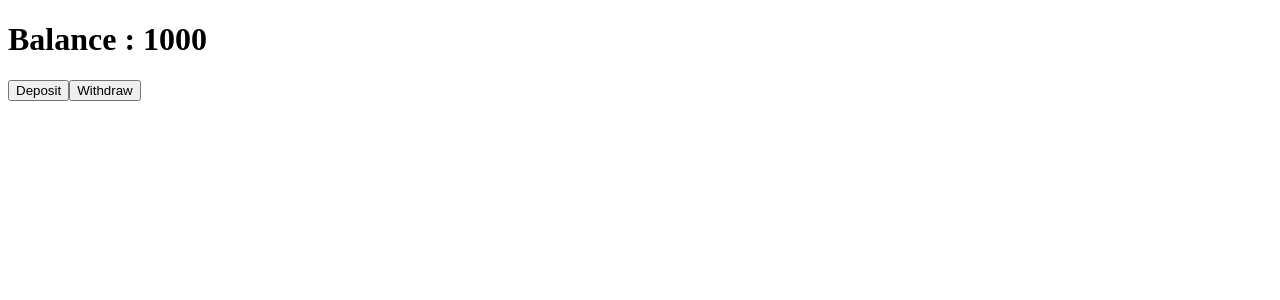
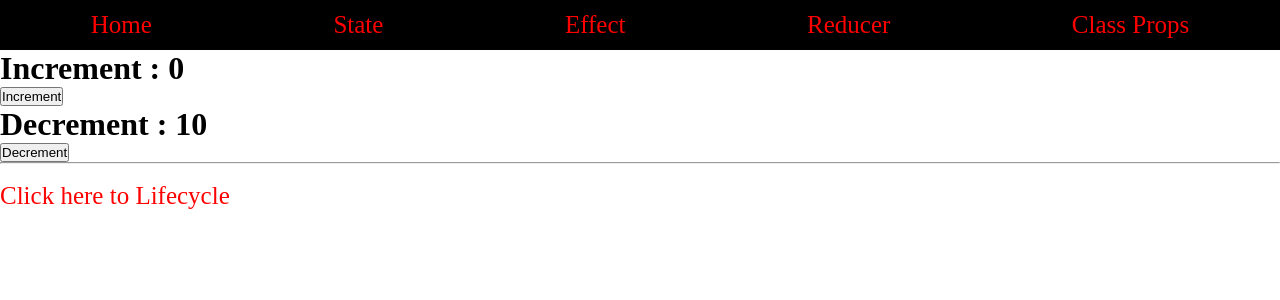
Before and after one commit to Sathish7Kumar/batch2, a React (Vite) app: page /effect in a window 1280 px wide. Shown: the top 300 px of the page. Built offline with nearby package versions, Linux system fonts and the light colour scheme.

Commit message:
r-r-dom 01.05

```diff
--- a/package.json
+++ b/package.json
@@ -11,7 +11,8 @@
   },
   "dependencies": {
     "react": "^18.2.0",
-    "react-dom": "^18.2.0"
+    "react-dom": "^18.2.0",
+    "react-router-dom": "^6.23.0"
   },
   "devDependencies": {
     "@types/react": "^18.2.66",
--- a/src/App.css
+++ b/src/App.css
@@ -0,0 +1,24 @@
+*{
+    margin: 0;
+    padding: 0;
+}
+a{
+    color: red;
+    text-decoration: none;
+    font-size: 25px;
+}
+ul{
+    list-style: none;
+}
+
+nav{
+    background-color: black;
+    height: 50px;
+}
+
+nav ul{
+    height: 50px;
+    display: flex;
+    justify-content: space-around;
+    align-items: center;
+}
--- a/src/App.jsx
+++ b/src/App.jsx
@@ -8,6 +8,10 @@ import Effect from './pages/Effect'
 import Home1 from './pages/contectClass/Home1'
 import { createContext } from 'react'
 import Reducer from './pages/Reducer'
+import { BrowserRouter,Routes,Route } from 'react-router-dom'
+import HomepageRoute from './pages/HomepageRoute'
+import Navigation from './pages/Navigation'
+
 
 export const NameContext = createContext()
 export const BalanceContext = createContext()
@@ -18,24 +22,21 @@ export const BalanceContext = createContext()
   const [balance, setbalance] = useState(1000)
 
     return (
-      // <>
-      // {/* <h1>React Class </h1>
-      // <ClassProps mobile="Samsung"/>
-      // <FuncProps order="iphone" price="1500"/>
-      // <State/> */}
-      // {/* <Lifecycle/> */}
-      // {/* <Effect/> */}
-      // <Home1 name={name}/>
-      // </>
-      // <>
-      // <NameContext.Provider value={name}>
-      //   <Home1/>
-      // </NameContext.Provider>
-      // </>
       <>
-      <BalanceContext.Provider value={balance}>
-        <Reducer/>
+     <BrowserRouter>
+     <Navigation/>
+     <BalanceContext.Provider value={balance}>
+      <Routes>
+      <Route path='/' element={<HomepageRoute/>} />
+      <Route path='/reducer' element={<Reducer/>} />
+      <Route path='/state' element={<State/>} />
+      <Route path='/effect' element={<Effect/>} />
+      <Route path='/classprops' element={<ClassProps/>} />
+      <Route path='/funcprops' element={<FuncProps/>} />
+      <Route path='/lifecycle' element={<Lifecycle/>} />
+      </Routes>
       </BalanceContext.Provider>
+     </BrowserRouter>
       </>
     )
 }
--- /dev/null
+++ b/src/App2.jsx
@@ -0,0 +1,23 @@
+import React from 'react'
+import {BrowserRouter,Routes,Route} from 'react-router-dom'
+import HomepageRoute from './pages/HomepageRoute'
+import State from './pages/State'
+import Effect from './pages/Effect'
+import Navigation from './pages/Navigation'
+
+const App2 = () => {
+  return (
+    <>
+    <BrowserRouter>
+    <Navigation/>
+    <Routes>
+        <Route path='/' element={<HomepageRoute/>} />
+        <Route path='/state' element={<State/>} />
+        <Route path='/effect' element={<Effect/>} />
+    </Routes>
+    </BrowserRouter>
+    </>
+  )
+}
+
+export default App2
--- a/src/main.jsx
+++ b/src/main.jsx
@@ -3,9 +3,11 @@ import ReactDOM from 'react-dom/client'
 
 import './index.css'
 import App from './App'
+import App2 from './App2'
 
 ReactDOM.createRoot(document.getElementById('root')).render(
 
     <App/>
+    // <App2/>
 
 )
--- a/src/pages/Effect.jsx
+++ b/src/pages/Effect.jsx
@@ -1,4 +1,5 @@
 import React, { useEffect, useState } from 'react'
+import { Link } from 'react-router-dom'
 
 const Effect = () => {
 
@@ -28,6 +29,8 @@ const Effect = () => {
     <button onClick={()=>setincrement(increment+1)}>Increment</button>
     <h1>{`Decrement : ${decrement}`}</h1>
     <button onClick={()=>setdecrement(decrement-1)}>Decrement</button>
+    <br /> <hr/> <br />
+    <Link to='/lifecycle'>Click here to Lifecycle</Link>
     </>
   )
 }
--- a/src/pages/FuncProps.jsx
+++ b/src/pages/FuncProps.jsx
@@ -28,12 +28,19 @@
 
 
 import React from 'react'
+import { useNavigate } from 'react-router-dom'
 
 const FuncProps = ({order,price}) => {
+  const x = useNavigate()
+  const handleClick = () =>{
+    x('/')
+  }
   return (
     <>
     <h4>Function Props</h4>
     <h1>You have Ordered : {order} at price of rs: {price} </h1>
+    <br /> <br />
+    <button onClick={handleClick}>Back to Home</button>
     </>
   )
 }
--- /dev/null
+++ b/src/pages/HomepageRoute.jsx
@@ -0,0 +1,11 @@
+import React from 'react'
+
+const HomepageRoute = () => {
+  return (
+    <>
+    <h1>React Class</h1>
+    </>
+  )
+}
+
+export default HomepageRoute
--- a/src/pages/Lifecycle.jsx
+++ b/src/pages/Lifecycle.jsx
@@ -1,6 +1,7 @@
 // lifecycle - is only for class component.
 
 import React from 'react'
+import { Link } from 'react-router-dom';
 
 class Lifecycle extends React.Component{
 
@@ -47,6 +48,7 @@ class Lifecycle extends React.Component{
                 <button onClick={this.increment}>ADD</button>
                 <button onClick={this.decrement}>Decrement</button>
             </div>
+            <Link to='/effect'>Click here to Effect</Link>
             </>
         )
     }
--- /dev/null
+++ b/src/pages/Navigation.jsx
@@ -0,0 +1,20 @@
+import React from 'react'
+import { Link } from 'react-router-dom'
+
+const Navigation = () => {
+  return (
+    <>
+    <nav>
+        <ul>
+            <li><Link to='/' >Home</Link></li>
+            <li><Link to='/state' >State</Link></li>
+            <li><Link  to='/effect' >Effect</Link></li>
+            <li><Link  to='/reducer' >Reducer</Link></li>
+            <li><Link  to='/classprops' >Class Props</Link></li>
+        </ul>
+    </nav>
+    </>
+  )
+}
+
+export default Navigation
--- a/src/pages/State.jsx
+++ b/src/pages/State.jsx
@@ -51,11 +51,22 @@
 // useState - hook
 
 import { useState } from "react";
+import { useNavigate } from "react-router-dom";
+
 const State = () => {
+
   const [count, setcount] = useState(0);
+
+  const nav = useNavigate()
+
   // const handleCount = () =>{
   //     setcount(count+1)
   // }
+
+  const handleClick = () =>{
+    nav('/funcprops')
+  }
+
   return (
     <>
       <h4>State using React-Hooks</h4>
@@ -71,6 +82,8 @@ const State = () => {
       >
         Decrement
       </button>
+      <br /><br />
+      <button onClick={handleClick}>Function Props</button>
     </>
   );
 };
```
Also changed, not shown: 1 other file (tests, documents, lock files or other folders).
